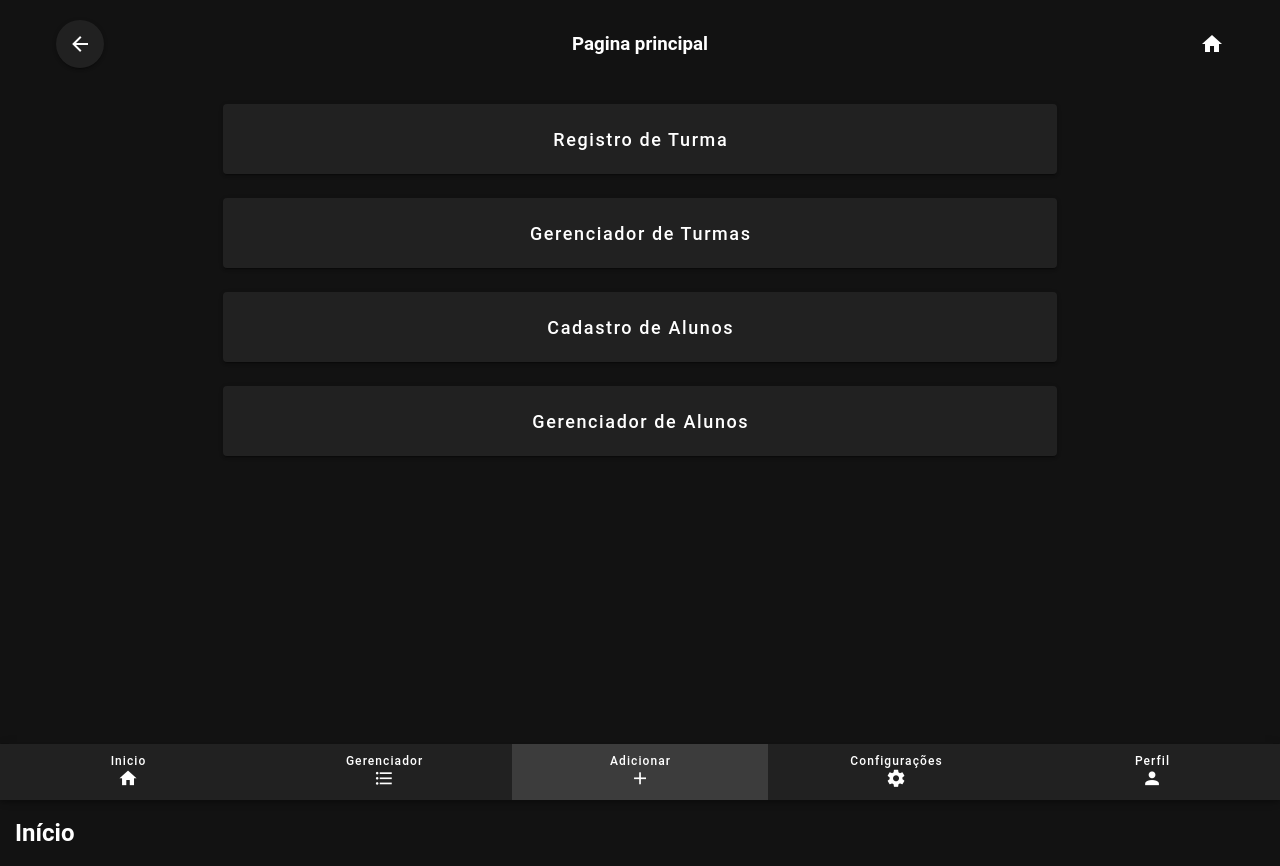
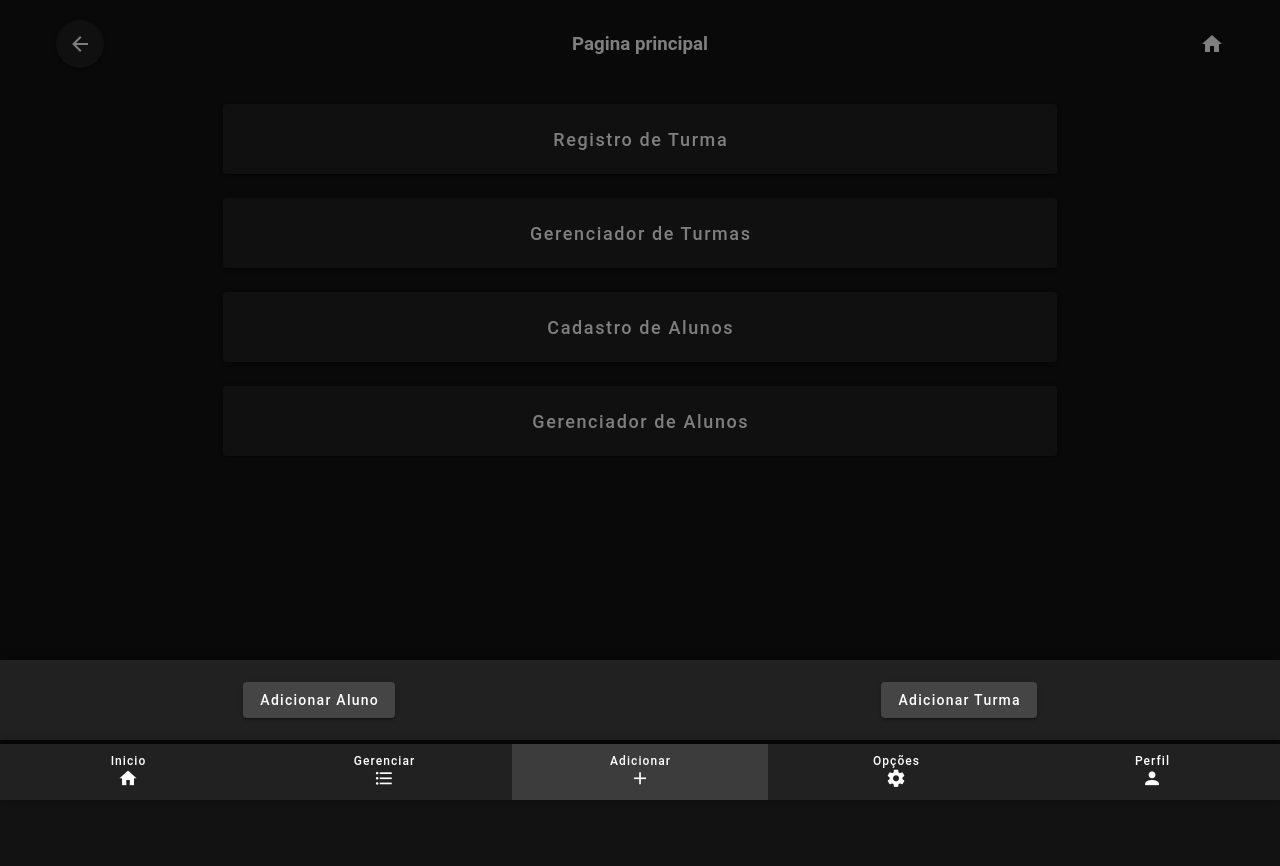
Before and after one commit to its-war/gerenciador-alunos, a Vue app: page / in a window 1280 px wide. Both pictures are taken after a click on the button "Adicionar". After the commit the page ends 800 px from the top, so only its background shows below. Built offline with nearby package versions, Linux system fonts and the light colour scheme; no server answers.

Commit message:
layout da Home page 90% feito

```diff
--- a/src/components/home-page/AppBar.vue
+++ b/src/components/home-page/AppBar.vue
@@ -8,7 +8,7 @@
             <v-icon>mdi-arrow-left</v-icon>
           </v-btn>
         </v-col>
-        <v-col class="d-flex justify-center">
+        <v-col class="d-flex justify-center" style="flex: 60%;">
           <h3>Pagina principal</h3>
         </v-col>
         <v-col class="d-flex justify-end">
@@ -17,7 +17,6 @@
       </v-row>
 
       <!-- Botões principais -->
-      <!-- Botões principais com altura maior e largura reduzida -->
       <v-row justify="center">
         <v-btn
           class="mb-6 button-custom"
@@ -31,11 +30,14 @@
           outlined
         >Gerenciador de Turmas</v-btn>
 
-        <v-btn
+        <v-btn @click="goToAddAtleta"
           class="mb-6 button-custom"
           style="width: 70%; height: 70px; font-size: 18px;"
           outlined
-        >Cadastro de Alunos</v-btn>
+        >
+          Cadastro de Alunos
+        </v-btn>
+
 
         <v-btn
           class="mb-6 button-custom"
@@ -54,18 +56,18 @@
           <v-icon>mdi-home</v-icon>
         </v-btn>
 
-        <v-btn>
-          <span>Gerenciador</span>
+        <v-btn @click="toggleManagePanel">
+          <span>Gerenciar</span>
           <v-icon>mdi-format-list-bulleted</v-icon>
         </v-btn>
 
-        <v-btn>
+        <v-btn @click="toggleAddPanel">
           <span>Adicionar</span>
           <v-icon>mdi-plus</v-icon>
         </v-btn>
 
         <v-btn>
-          <span>Configurações</span>
+          <span>Opções</span>
           <v-icon>mdi-cog</v-icon>
         </v-btn>
 
@@ -75,18 +77,71 @@
         </v-btn>
 
       </v-bottom-navigation>
+
+
+        <!-- Área de clique fora -->
+      <div v-if="showManagePanel || showAddPanel" class="overlay" @click="closePanels"></div>
+
+      <!-- Painel de Gerenciamento -->
+      <div v-if="showManagePanel" class="manage-panel">
+        <v-btn @click="manageStudents">Gerenciar Alunos</v-btn>
+        <v-btn @click="manageClasses">Gerenciar Turmas</v-btn>
+      </div>
+
+      <!-- Painel de Adição -->
+      <div v-if="showAddPanel" class="add-panel">
+        <v-btn @click="addStudent">Adicionar Aluno</v-btn>
+        <v-btn @click="addClass">Adicionar Turma</v-btn>
+      </div>
+
     </v-container>
   </v-app>
 </template>
 
 <script>
 export default {
+  data() {
+    return {
+      showManagePanel: false,
+      showAddPanel: false
+    };
+  },
   methods: {
     goBack() {
-      // Lógica para voltar à página anterior
+      // voltar à página anterior
     },
     goHome() {
-      // Lógica para ir à página inicial
+      // ir à página inicial
+    },
+    toggleManagePanel() {
+      this.showManagePanel = !this.showManagePanel;
+      // Garante que apenas um painel estará aberto por vez
+      if (this.showManagePanel) this.showAddPanel = false;
+    },
+    toggleAddPanel() {
+      this.showAddPanel = !this.showAddPanel;
+      // Garante que apenas um painel estará aberto por vez
+      if (this.showAddPanel) this.showManagePanel = false;
+    },
+    closePanels() {
+      // Fecha qualquer painel que estiver aberto
+      this.showManagePanel = false;
+      this.showAddPanel = false;
+    },
+    manageStudents() {
+      console.log("Gerenciar Alunos clicado");
+    },
+    manageClasses() {
+      console.log("Gerenciar Turmas clicado");
+    },
+    addStudent() {
+      console.log("Adicionar Aluno clicado");
+    },
+    addClass() {
+      console.log("Adicionar Turma clicado");
+    },
+    goToAddAtleta() {
+      this.$router.push({ name: "AddAtleta" });
     },
   },
 };
@@ -112,11 +167,39 @@ h3 {
   position: fixed;
   bottom: 0;
   width: 100%;
+  box-shadow: 0 -2px 10px rgba(0, 0, 0, 0.3);
 
   .v-btn{
     min-width: 20% !important;
     max-width: 20% !important;
+    padding: 0%;
   }
 }
+.overlay {
+  position: fixed;
+  top: 0;
+  left: 0;
+  width: 100%;
+  height: 100%;
+  background-color: rgba(0, 0, 0, 0.5);
+  z-index: 10;
+}
 
+.manage-panel, .add-panel {
+  position: fixed;
+  bottom: 7.5%;
+  left: 0;
+  width: 100%;
+  height: 10vh;
+  background-color: rgba(33,33,33,255);
+  box-shadow: 0 -2px 10px rgba(0, 0, 0, 0.2);
+  display: flex;
+  justify-content: space-around;
+  align-items: center;
+  z-index: 20;
+
+  .v-btn{
+    background-color: rgba(69,69,69,255);
+  }
+}
 </style>
--- a/src/components/home-page/InicioComponent.vue
+++ b/src/components/home-page/InicioComponent.vue
@@ -1,6 +1,5 @@
 <template>
   <section>
-    <h1>Início</h1>
   </section>
 </template>
 
@@ -11,7 +10,5 @@ export default {
 </script>
 
 <style scoped>
-section {
-  padding: 15px;
-}
+
 </style>
```
